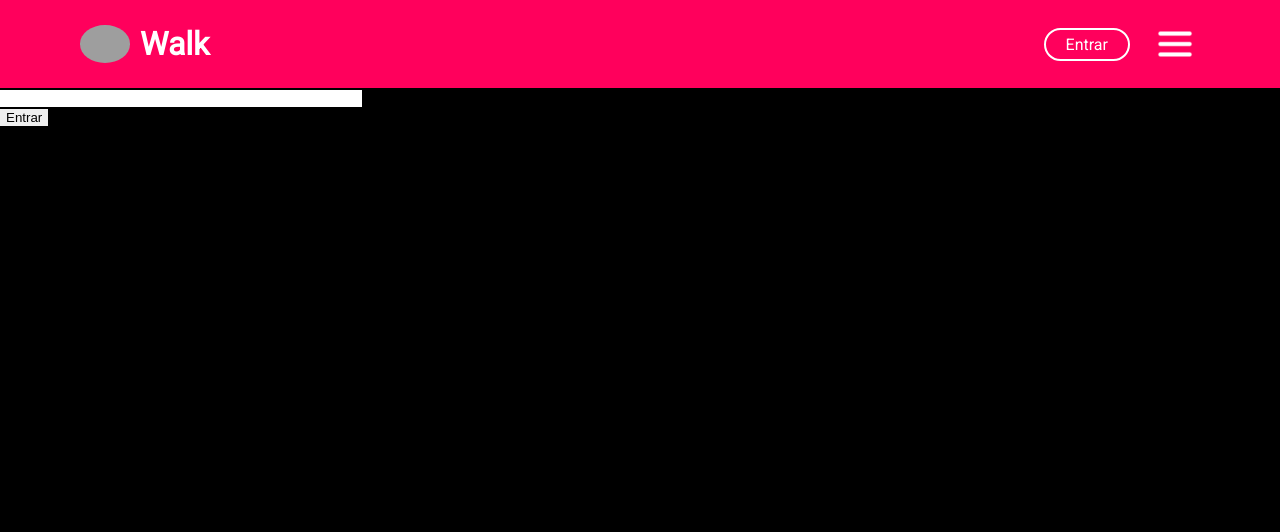
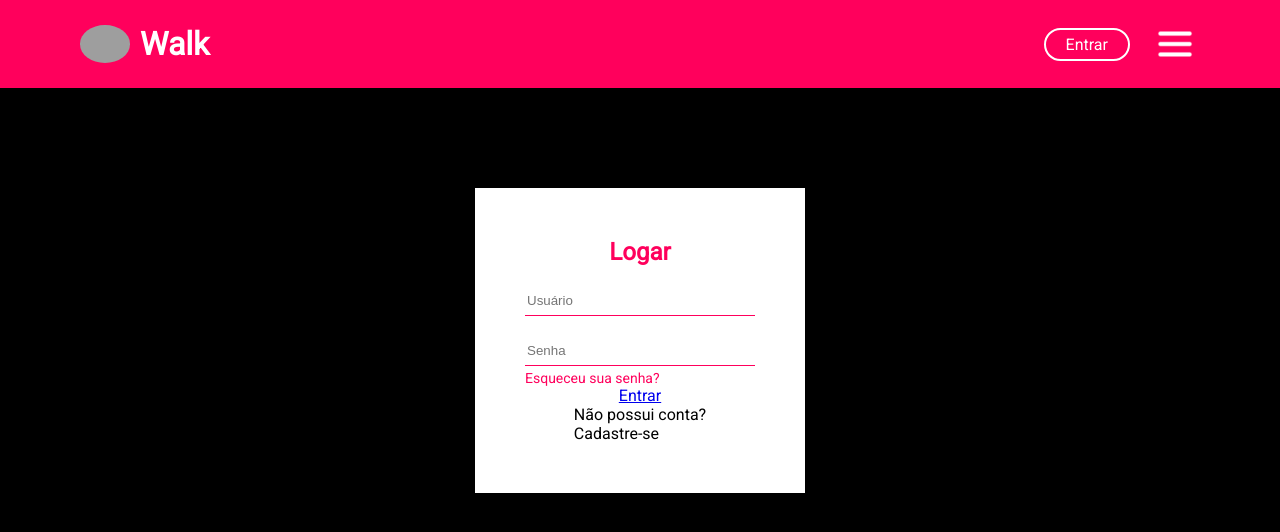
Before and after one commit to HenriqueMelo2007/talk-rede-social, a React (Vite) app: page /login in a window 1280 px wide. Shown: the top 532 px of the page. Built offline with nearby package versions, Linux system fonts and the light colour scheme; grey boxes are pictures that could not be loaded.

Commit message:
construindo login

```diff
--- a/src/pages/login/login.css
+++ b/src/pages/login/login.css
@@ -0,0 +1,46 @@
+.containerLogin {
+  display: flex;
+  justify-content: center;
+  align-items: center;
+  margin-top: 100px;
+}
+
+.boxLogin {
+  background-color: var(--color-white);
+  padding: 50px;
+  display: flex;
+  flex-direction: column;
+  align-items: center;
+}
+
+.loginTittle {
+  color: var(--color-pink);
+  font-family: var(--font-roboto);
+}
+
+.boxLoginInputs {
+  max-width: 100%;
+  display: flex;
+  flex-direction: column;
+}
+
+.inputLogin {
+  border-bottom: 1px solid var(--color-pink);
+  width: 230px;
+  height: 30px;
+  outline: none;
+}
+
+.inputLoginText {
+  margin: 20px 0;
+}
+
+.esqueceuSenha {
+  color: var(--color-pink);
+  font-size: 14px;
+  margin-top: 4px;
+}
+
+.esqueceuSenha:hover {
+  cursor: pointer;
+}
--- a/src/pages/login/login.tsx
+++ b/src/pages/login/login.tsx
@@ -1,16 +1,29 @@
+import { Link } from "react-router-dom";
+import './login.css'
+
 export function Login () {
   return (
-    <div className="boxLogin">
-      <h2></h2>
-      <div className="boxLoginInputs">
-        <input type="text" />
-        <input type="password" />
+    <div className="containerLogin">
+      <div className="boxLogin">
+
+        <h2 className="loginTittle">Logar</h2>
+
+        <div className="boxLoginInputs">
+          <input placeholder="Usuário" className="inputLoginText inputLogin" type="text" />
+          <input placeholder="Senha" className="inputLoginPassword inputLogin" type="password" />
+          <span className="esqueceuSenha">Esqueceu sua senha?</span>
+        </div>
+
+        <div className="boxLoginBtn">
+          <Link to='/'>Entrar</Link>
+        </div>
+
+        <div className="boxLoginCadastro">
+          <p>Não possui conta?</p>
+          <span>Cadastre-se</span>
+        </div>
       </div>
-      <div className="boxLoginBtn"><button>Entrar</button></div>
-      <div className="boxLoginCadastro">
-        <p></p>
-        <span></span>
-      </div>
+
     </div>
   )
 }
```
